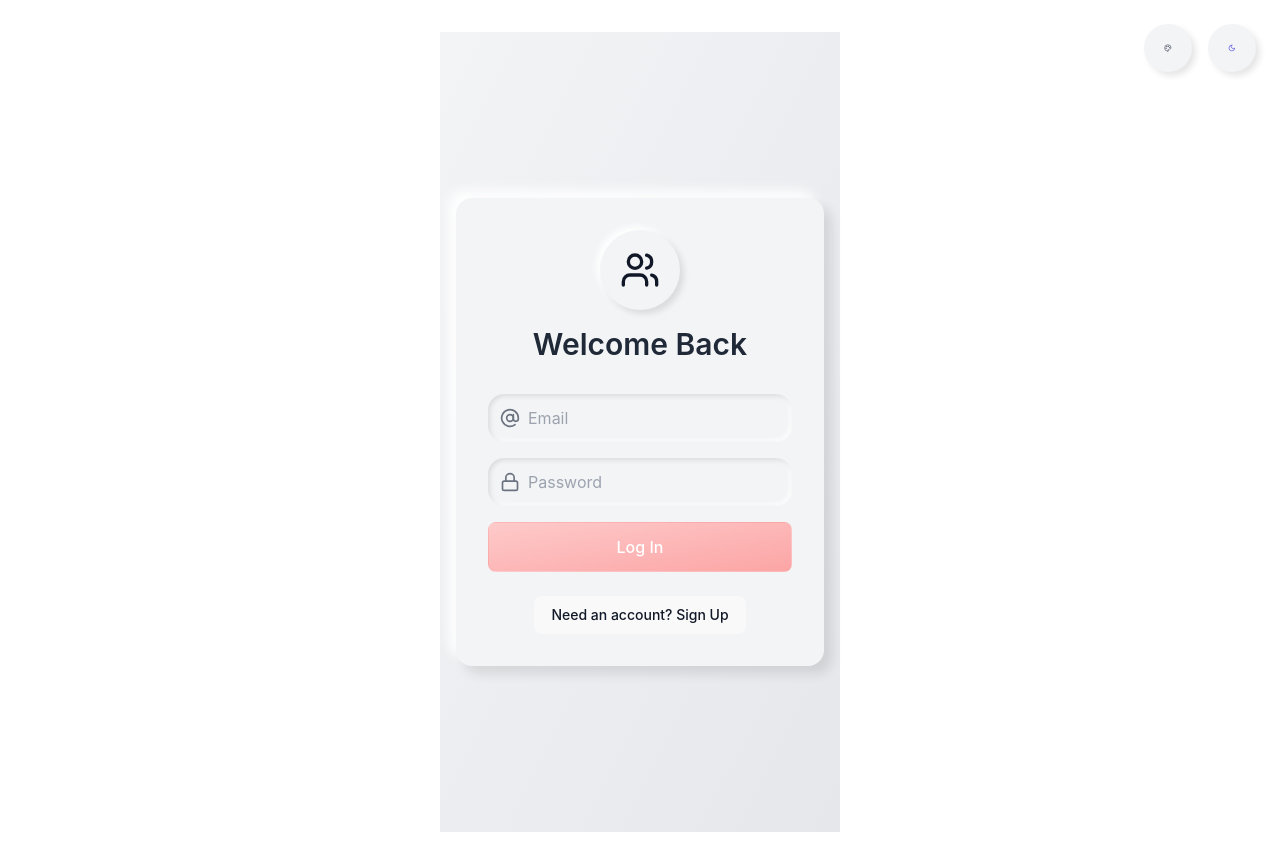
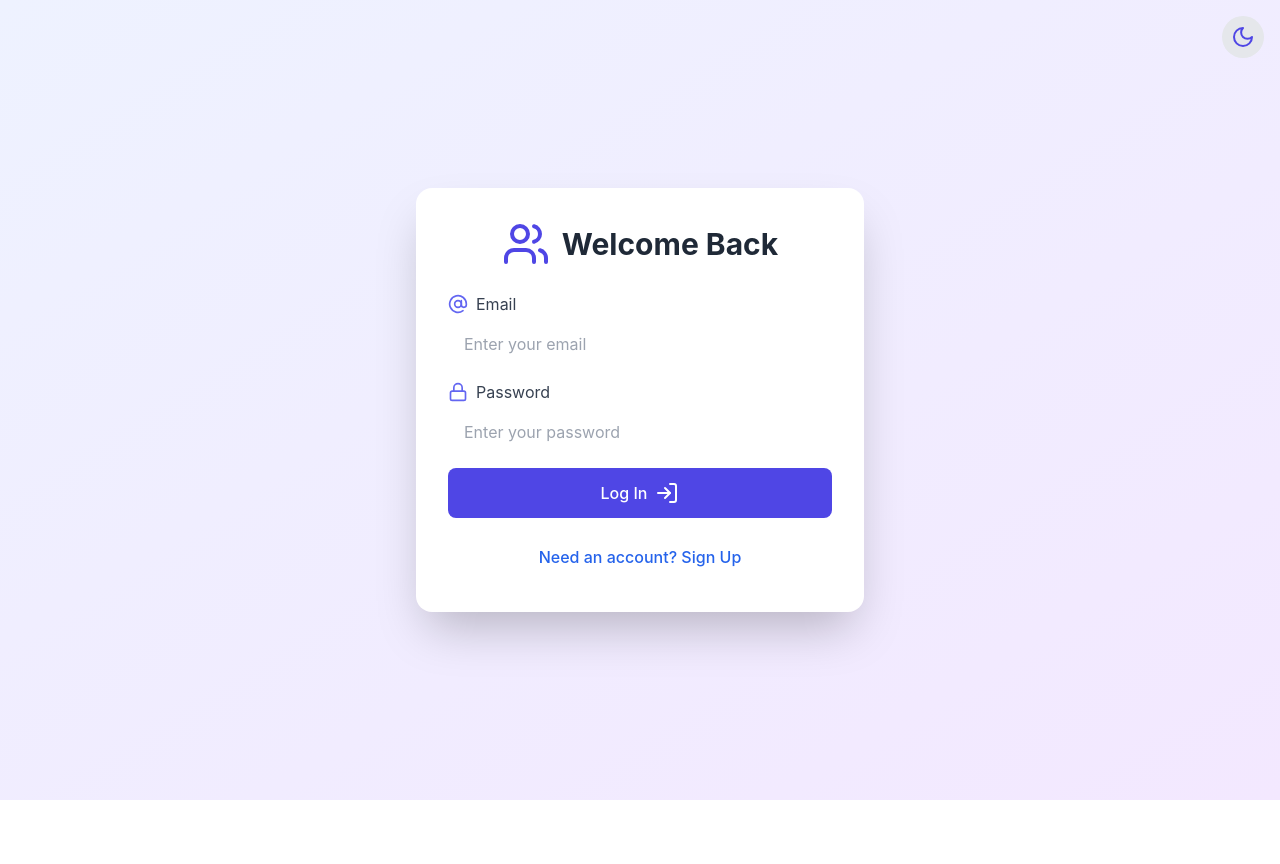
Before and after one commit to yasinetawfeek/GymBro, a React (Vite) app in the folder frontend/: page /auth in a window 1280 px wide. After the commit the page ends 800 px from the top, so only its background shows below. Built offline with nearby package versions, Linux system fonts and the light colour scheme.

Commit message:
Fix: Visual Bug

```diff
--- a/frontend/src/pages/AuthPage.jsx
+++ b/frontend/src/pages/AuthPage.jsx
@@ -1,218 +1,201 @@
-// src/pages/AuthPage.jsx
 import React, { useState, useEffect } from 'react';
 import { motion } from 'framer-motion';
-import { useNavigate, Link } from 'react-router-dom';
-import { useAuth } from '../context/AuthContext';
-import { AtSign, Lock, User, Users, Sun, Moon, Palette } from 'lucide-react';
+import {
+  AtSign,
+  Lock,
+  User,
+  LogIn,
+  LogOut,
+  Users,
+  Sun,
+  Moon
+} from 'lucide-react';
 
-const colorThemes = [
-  {
-    name: 'Red',
-    primary: 'red',
-    gradient: { light: 'from-red-200 to-red-300', dark: 'from-red-700 to-red-800' }
-  },
-  {
-    name: 'Orange',
-    primary: 'orange',
-    gradient: { light: 'from-orange-200 to-orange-300', dark: 'from-orange-700 to-orange-800' }
-  },
-  {
-    name: 'Yellow',
-    primary: 'yellow',
-    gradient: { light: 'from-yellow-200 to-yellow-300', dark: 'from-yellow-700 to-yellow-800' }
-  },
-  {
-    name: 'Green',
-    primary: 'green',
-    gradient: { light: 'from-green-200 to-green-300', dark: 'from-green-700 to-green-800' }
-  },
-  {
-    name: 'Blue',
-    primary: 'blue',
-    gradient: { light: 'from-blue-200 to-blue-300', dark: 'from-blue-700 to-blue-800' }
-  },
-  {
-    name: 'Indigo',
-    primary: 'indigo',
-    gradient: { light: 'from-indigo-200 to-indigo-300', dark: 'from-indigo-700 to-indigo-800' }
-  },
-  {
-    name: 'Violet',
-    primary: 'purple',
-    gradient: { light: 'from-purple-200 to-purple-300', dark: 'from-purple-700 to-purple-800' }
-  }
-];
-
-export default function AuthPage() {
-  const { login } = useAuth();
+const AuthPage = () => {
   const [isLogin, setIsLogin] = useState(true);
   const [email, setEmail] = useState('');
   const [password, setPassword] = useState('');
   const [username, setUsername] = useState('');
   const [isDarkMode, setIsDarkMode] = useState(false);
-  const [currentTheme, setCurrentTheme] = useState(colorThemes[0]);
-  const [isThemeMenuOpen, setIsThemeMenuOpen] = useState(false);
-  const navigate = useNavigate();
 
+  // Check system preference on initial load
   useEffect(() => {
     const prefersDarkMode = window.matchMedia('(prefers-color-scheme: dark)').matches;
     setIsDarkMode(prefersDarkMode);
   }, []);
 
-  const handleSubmit = async (e) => {
+  // Update dark mode class on body
+  useEffect(() => {
+    if (isDarkMode) {
+      document.body.classList.add('dark');
+    } else {
+      document.body.classList.remove('dark');
+    }
+  }, [isDarkMode]);
+
+  const handleSubmit = (e) => {
     e.preventDefault();
-    try {
-      if (isLogin) {
-        await login({ email, password });
-        navigate('/dashboard');
-      } else {
-        navigate('/dashboard');
-      }
-    } catch (error) {
-      console.error('Authentication error:', error);
-    }
+    // Implement authentication logic here
+    console.log(isLogin ? 'Login' : 'Register', { email, password, username });
   };
 
-  const NeuInput = ({ icon: Icon, type, value, onChange, placeholder, required }) => (
-    <div className="relative mb-4">
-      <div className={`absolute left-3 top-1/2 -translate-y-1/2 ${isDarkMode ? 'text-gray-400' : 'text-gray-500'}`}>
-        <Icon className="w-5 h-5" />
-      </div>
-      <input
-        type={type}
-        value={value}
-        onChange={onChange}
-        placeholder={placeholder}
-        required={required}
-        className={`w-full pl-10 pr-4 py-3 rounded-2xl outline-none transition-all duration-300
-          ${isDarkMode
-            ? 'bg-gray-800 text-gray-200 shadow-[inset_2px_2px_5px_rgba(0,0,0,0.4),inset_-2px_-2px_5px_rgba(255,255,255,0.05)]'
-            : 'bg-gray-100 text-gray-800 shadow-[inset_2px_2px_5px_rgba(0,0,0,0.1),inset_-2px_-2px_5px_rgba(255,255,255,0.9)]'
-          }
-          focus:ring-2 focus:ring-${currentTheme.primary}-500`}
-      />
-    </div>
-  );
+  const toggleDarkMode = () => {
+    setIsDarkMode(!isDarkMode);
+  };
 
   return (
-    <div className={`min-h-screen flex items-center justify-center p-4 transition-colors duration-300
-      ${isDarkMode
+    <div className={`fixed inset-0 ${isDarkMode
         ? 'bg-gradient-to-br from-gray-900 to-gray-800 text-gray-100'
-        : 'bg-gradient-to-br from-gray-100 to-gray-200 text-gray-900'
-      }`}>
-
-      <div className="absolute top-6 right-6 flex items-center space-x-4">
-        <div className="relative">
+        : 'bg-gradient-to-br from-indigo-50 to-purple-100 text-gray-900'
+      } transition-colors duration-300 overflow-y-auto flex items-center justify-center p-4`}>
+      {/* Dark Mode Toggle */}
       <button
-            onClick={() => setIsThemeMenuOpen(!isThemeMenuOpen)}
-            className={`w-12 h-12 rounded-full flex items-center justify-center
-              transition-all duration-300 focus:outline-none
-              ${isDarkMode
-                ? 'shadow-[4px_4px_6px_rgba(0,0,0,0.4),-4px_-4px_6px_rgba(255,255,255,0.05)] bg-gray-900 text-gray-400'
-                : 'shadow-[4px_4px_6px_rgba(0,0,0,0.1),-4px_-4px_6px_rgba(255,255,255,0.9)] bg-gray-100 text-gray-600'
-              }`}>
-            <Palette className="w-6 h-6" />
-          </button>
-
-          {isThemeMenuOpen && (
-            <motion.div
-              initial={{ opacity: 0, scale: 0.9 }}
-              animate={{ opacity: 1, scale: 1 }}
-              className={`absolute top-full right-0 mt-2 p-2 rounded-lg flex space-x-2
-                ${isDarkMode ? 'bg-gray-800 border border-gray-700' : 'bg-white shadow-lg'}`}>
-              {colorThemes.map((theme) => (
-                <button
-                  key={theme.name}
-                  onClick={() => setCurrentTheme(theme)}
-                  className={`w-8 h-8 rounded-full
-                    bg-gradient-to-br ${isDarkMode ? theme.gradient.dark : theme.gradient.light}
-                    ${currentTheme.name === theme.name ? 'ring-2 ring-offset-2 ring-gray-500' : ''}`}
-                />
-              ))}
-            </motion.div>
-          )}
-        </div>
-
-        <button
-          onClick={() => setIsDarkMode(!isDarkMode)}
-          className={`w-12 h-12 rounded-full flex items-center justify-center
-            transition-all duration-300 focus:outline-none
-            ${isDarkMode
-              ? 'shadow-[4px_4px_6px_rgba(0,0,0,0.4),-4px_-4px_6px_rgba(255,255,255,0.05)] bg-gray-900 text-yellow-400'
-              : 'shadow-[4px_4px_6px_rgba(0,0,0,0.1),-4px_-4px_6px_rgba(255,255,255,0.9)] bg-gray-100 text-indigo-600'
-            }`}>
+        onClick={toggleDarkMode}
+        className={`fixed top-4 right-4 p-2 rounded-full transition-all duration-300 ${
+          isDarkMode
+            ? 'bg-gray-700 text-yellow-400 hover:bg-gray-600'
+            : 'bg-gray-200 text-indigo-600 hover:bg-gray-300'
+        }`}
+        aria-label="Toggle Dark Mode"
+      >
         {isDarkMode ? <Sun className="w-6 h-6" /> : <Moon className="w-6 h-6" />}
       </button>
-      </div>
 
       <motion.div
         initial={{ opacity: 0, scale: 0.9 }}
         animate={{ opacity: 1, scale: 1 }}
-        className={`w-full max-w-md p-8 rounded-2xl transition-all duration-300
-          ${isDarkMode
-            ? 'shadow-[8px_8px_12px_rgba(0,0,0,0.4),-8px_-8px_12px_rgba(255,255,255,0.05)] bg-gray-900'
-            : 'shadow-[8px_8px_12px_rgba(0,0,0,0.1),-8px_-8px_12px_rgba(255,255,255,0.9)] bg-gray-100'
+        transition={{ duration: 0.3 }}
+        className={`w-full max-w-md mx-4 ${
+          isDarkMode
+            ? 'bg-gray-800 border border-gray-700 shadow-2xl'
+            : 'bg-white shadow-2xl'
+        } rounded-2xl overflow-hidden`}
+      >
+        <div className="p-8">
+          {/* Logo and Title */}
+          <div className="flex items-center justify-center mb-6">
+            <Users className={`w-12 h-12 ${
+              isDarkMode ? 'text-purple-400' : 'text-indigo-600'
+            } mr-3`} />
+            <h1 className={`text-3xl font-bold ${
+              isDarkMode ? 'text-gray-100' : 'text-gray-800'
             }`}>
-        <div className="text-center mb-8">
-          <div className={`mx-auto w-20 h-20 rounded-full flex items-center justify-center mb-4
-            ${isDarkMode
-              ? 'shadow-[4px_4px_6px_rgba(0,0,0,0.4),-4px_-4px_6px_rgba(255,255,255,0.05)] bg-gray-900'
-              : 'shadow-[4px_4px_6px_rgba(0,0,0,0.1),-4px_-4px_6px_rgba(255,255,255,0.9)] bg-gray-100'
-            }`}>
-            <Users className={`w-10 h-10 text-${currentTheme.primary}-500`} />
-          </div>
-          <h2 className={`text-3xl font-semibold ${isDarkMode ? 'text-gray-200' : 'text-gray-800'}`}>
               {isLogin ? 'Welcome Back' : 'Create Account'}
-          </h2>
+            </h1>
           </div>
 
+          {/* Auth Form */}
           <form onSubmit={handleSubmit} className="space-y-4">
             {!isLogin && (
-            <NeuInput
-              icon={User}
+              <motion.div
+                initial={{ opacity: 0, y: -20 }}
+                animate={{ opacity: 1, y: 0 }}
+                transition={{ delay: 0.2 }}
+                className="relative"
+              >
+                <label className={`block mb-2 flex items-center ${
+                  isDarkMode ? 'text-gray-300' : 'text-gray-700'
+                }`}>
+                  <User className={`w-5 h-5 mr-2 ${
+                    isDarkMode ? 'text-purple-400' : 'text-indigo-500'
+                  }`} />
+                  Username
+                </label>
+                <input
                   type="text"
                   value={username}
                   onChange={(e) => setUsername(e.target.value)}
-              placeholder="Username"
+                  className={`w-full px-4 py-2 rounded-lg focus:outline-none focus:ring-2 ${
+                    isDarkMode
+                      ? 'bg-gray-700 text-gray-100 border-gray-600 focus:ring-purple-500'
+                      : 'bg-white text-gray-900 border-gray-300 focus:ring-indigo-500'
+                  }`}
+                  placeholder="Choose a username"
                   required={!isLogin}
                 />
+              </motion.div>
             )}
 
-          <NeuInput
-            icon={AtSign}
+            <div className="relative">
+              <label className={`block mb-2 flex items-center ${
+                isDarkMode ? 'text-gray-300' : 'text-gray-700'
+              }`}>
+                <AtSign className={`w-5 h-5 mr-2 ${
+                  isDarkMode ? 'text-purple-400' : 'text-indigo-500'
+                }`} />
+                Email
+              </label>
+              <input
                 type="email"
                 value={email}
                 onChange={(e) => setEmail(e.target.value)}
-            placeholder="Email"
+                className={`w-full px-4 py-2 rounded-lg focus:outline-none focus:ring-2 ${
+                  isDarkMode
+                    ? 'bg-gray-700 text-gray-100 border-gray-600 focus:ring-purple-500'
+                    : 'bg-white text-gray-900 border-gray-300 focus:ring-indigo-500'
+                }`}
+                placeholder="Enter your email"
                 required
               />
+            </div>
 
-          <NeuInput
-            icon={Lock}
+            <div className="relative">
+              <label className={`block mb-2 flex items-center ${
+                isDarkMode ? 'text-gray-300' : 'text-gray-700'
+              }`}>
+                <Lock className={`w-5 h-5 mr-2 ${
+                  isDarkMode ? 'text-purple-400' : 'text-indigo-500'
+                }`} />
+                Password
+              </label>
+              <input
                 type="password"
                 value={password}
                 onChange={(e) => setPassword(e.target.value)}
-            placeholder="Password"
+                className={`w-full px-4 py-2 rounded-lg focus:outline-none focus:ring-2 ${
+                  isDarkMode
+                    ? 'bg-gray-700 text-gray-100 border-gray-600 focus:ring-purple-500'
+                    : 'bg-white text-gray-900 border-gray-300 focus:ring-indigo-500'
+                }`}
+                placeholder="Enter your password"
                 required
               />
+            </div>
 
-          <button
+            <motion.button
+              whileHover={{ scale: 1.05 }}
+              whileTap={{ scale: 0.95 }}
               type="submit"
-            className={`w-full py-3 rounded-lg transition-all duration-300 focus:outline-none
-              bg-gradient-to-br ${isDarkMode ? currentTheme.gradient.dark : currentTheme.gradient.light}
-              text-white hover:opacity-90 active:opacity-100 ${isDarkMode ? 'opacity-80' : ''}`}>
+              className={`w-full py-3 rounded-lg transition-colors flex items-center justify-center ${
+                isDarkMode
+                  ? 'bg-purple-600 text-white hover:bg-purple-700'
+                  : 'bg-indigo-600 text-white hover:bg-indigo-700'
+              }`}
+            >
               {isLogin ? 'Log In' : 'Sign Up'}
-          </button>
+              {isLogin ? <LogIn className="ml-2" /> : <Users className="ml-2" />}
+            </motion.button>
           </form>
 
-        <div className="text-center mt-6">
+          {/* Toggle between Login and Register */}
+          <div className="text-center mt-4">
             <button
               onClick={() => setIsLogin(!isLogin)}
-            className={`text-sm transition-colors text-${currentTheme.primary}-600 hover:text-${currentTheme.primary}-700`}>
-            {isLogin ? 'Need an account? Sign Up' : 'Already have an account? Log In'}
+              className={`hover:underline ${
+                isDarkMode
+                  ? 'text-purple-400 hover:text-purple-300 bg-gray-800'
+                  : 'text-blue-600 hover:text-blue-500 bg-white'
+                }`}
+            >
+              {isLogin
+                ? 'Need an account? Sign Up'
+                : 'Already have an account? Log In'}
             </button>
+          </div>
         </div>
       </motion.div>
     </div>
   );
-}
+};
+
+export default AuthPage;
```
Lines whose indentation alone changed are shown as unchanged.
